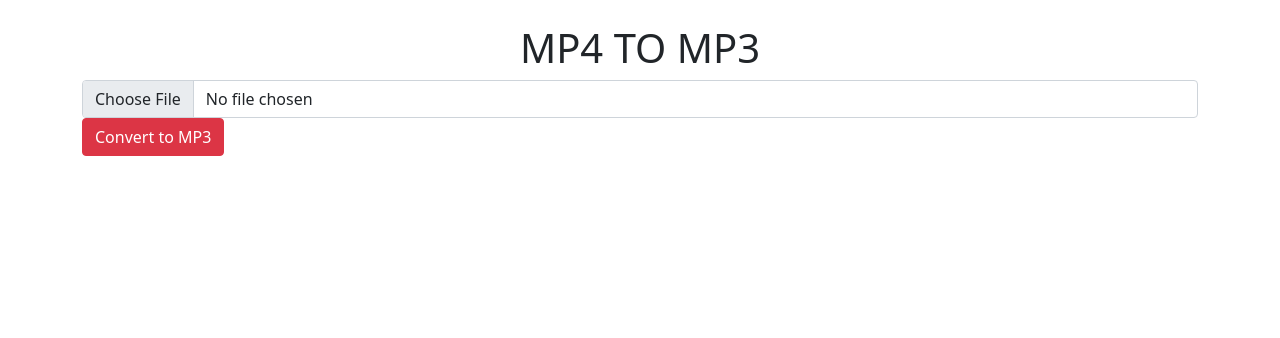
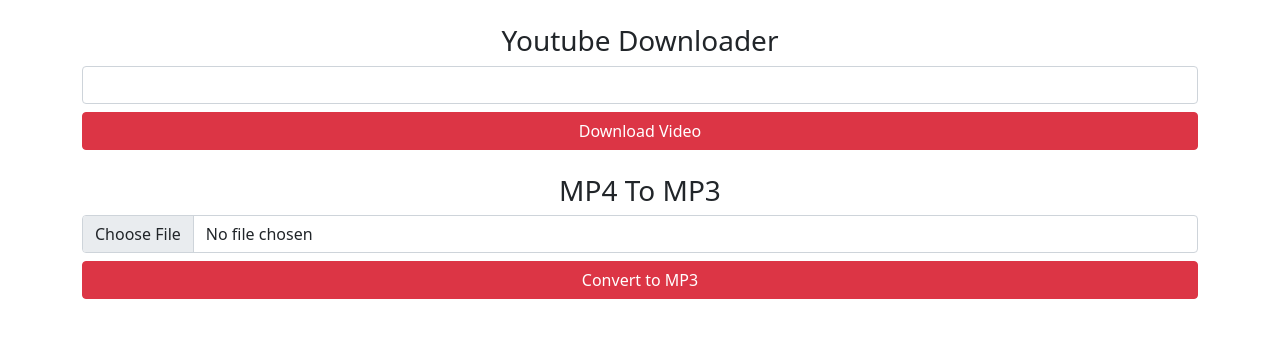
Before and after one commit to BabaScience/mp4mp3heroku, a website: page home.html in a window 1280 px wide. Drawn offline with nearby package versions, Linux system fonts and the light colour scheme.

Commit message:
adding Youtube Download feature

```diff
--- a/home.html
+++ b/home.html
@@ -8,21 +8,43 @@
     <title>Video Audio Converter</title>
 </head>
 <body>
+    <div class="container block">
+        </br>
+        <h3 class="text-center">Youtube Downloader</h1>
+        <form id='form-download' method='post' enctype="multipart/form-data" class="d-grid gap-2">
+            <div class="form-group">
+                <input id='input-download' type="input" class="form-control" name="file" required>
+            </div>
+            <div class="form-group d-grid gap-2">
+                <button id='btn-download' class="btn btn-block btn-danger" >Download Video </button>
+            </div>
+        </form>
+    </div>
+    </br>
+
     <div class="container">
-        </br>
-        <h1 class="text-center">MP4 TO MP3</h1>
-        <form action="/convert" method='post' enctype="multipart/form-data">
+        <h3 class="text-center">MP4 To MP3</h1>
+        <form action="/convert" method='post' enctype="multipart/form-data" class="d-grid gap-2">
             <div class="form-group">
                 <input type="file" class="form-control" name="file" required>
             </div>
-            <div class="form-group">
-                <button class="btn btn-block btn-danger">
-                    Convert to MP3
-                </button>
+            <div class="form-group d-grid gap-2">
+                <button id='btn-convert' class="btn btn-block btn-danger" >Convert to MP3 </button>
             </div>
-
         </form>
     </div>
 
+    <script>
+        var downloadButton = document.getElementById('btn-download')
+        var downloadInput = document.getElementById('input-download')
+        var downloadForm = document.getElementById('form-download')
+
+
+        downloadButton.addEventListener('click', (e) => {
+            link = downloadInput.value
+            downloadForm.action = `/download?link=${link}`
+        })
+    </script>
+
 </body>
 </html>
--- a/package.json
+++ b/package.json
@@ -14,6 +14,8 @@
   "dependencies": {
     "express": "^4.17.2",
     "multer": "^1.4.4",
-    "nodemon": "^2.0.15"
+    "nodemon": "^2.0.15",
+    "ytdl": "^1.4.1",
+    "ytdl-core": "^4.10.0"
   }
 }
```
Also changed, not shown: index.js (+23 -0 lines), 1 other file.
